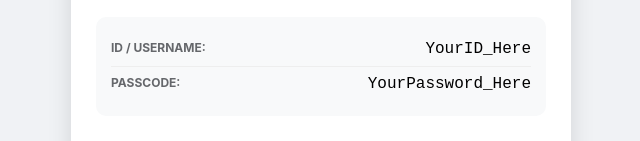
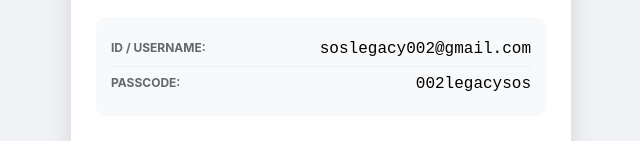
Before and after one commit to e4144e4144/account-details, a plain HTML site: page index.html in a window 1280 px wide. Shown: the part 494-635 px from the top of the page, without its empty margins (319-959 px from the left). Drawn offline with Linux system fonts and the light colour scheme.

Commit message:
Update index.html

```diff
--- a/index.html
+++ b/index.html
@@ -43,11 +43,11 @@
         <div class="info-section">
             <div class="data-row">
                 <span class="label">ID / USERNAME:</span>
-                <span class="value">YourID_Here</span>
+                <span class="value">soslegacy002@gmail.com</span>
             </div>
             <div class="data-row">
                 <span class="label">PASSCODE:</span>
-                <span class="value">YourPassword_Here</span>
+                <span class="value">002legacysos</span>
             </div>
         </div>
 
```
